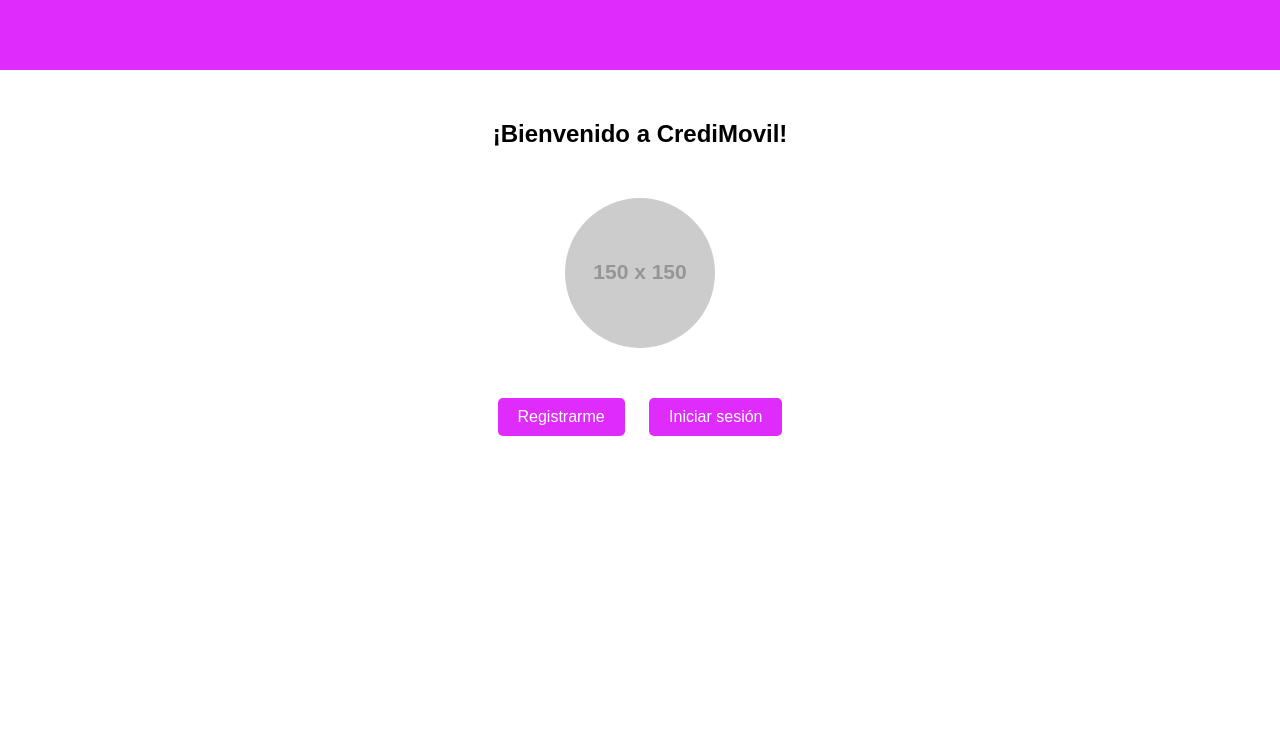
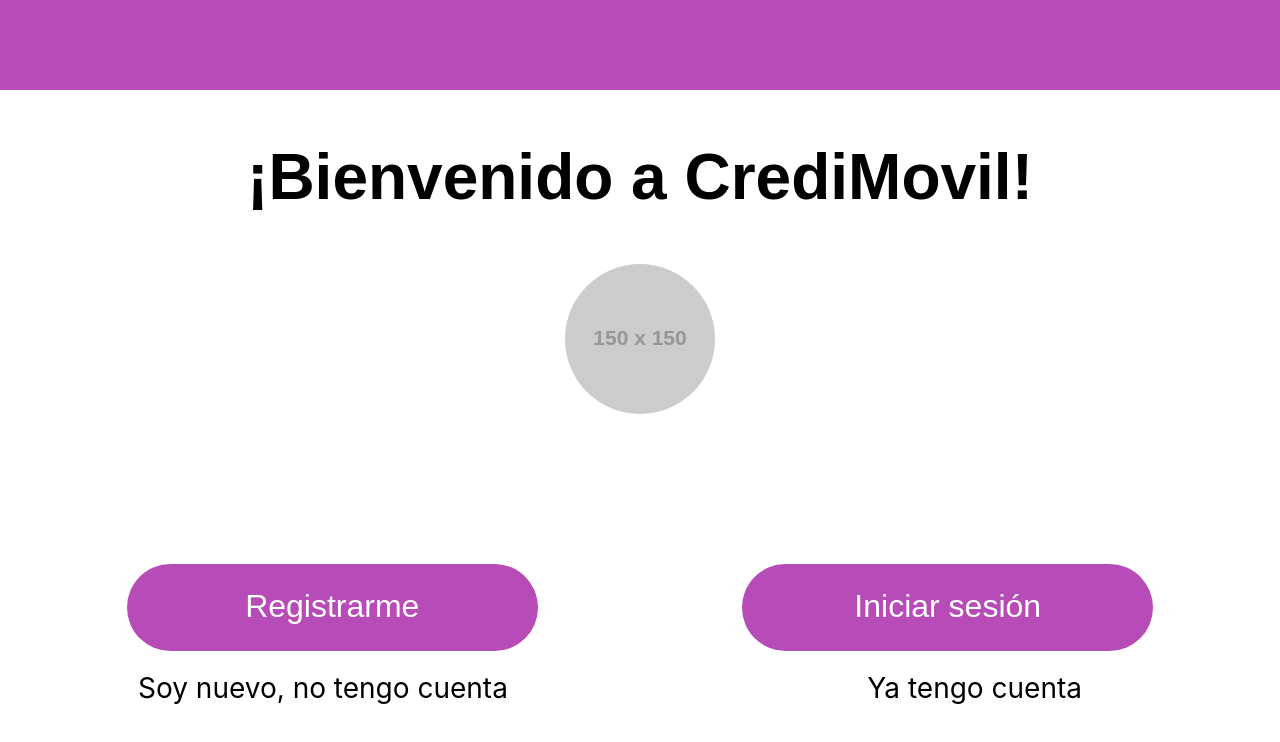
Before and after one commit to ChamejulOP/App-Finanzas, a website: page Index.html in a window 1280 px wide. Drawn offline with nearby package versions, Linux system fonts and the light colour scheme; placeholder pictures from the web are drawn by us.

Commit message:
Cambios en pantalla principal y registrar

```diff
--- a/Index.html
+++ b/Index.html
@@ -9,19 +9,21 @@
 
 </head>
 <body>
-    <div class="navbar">
+    <div class="navbar">  </div>
 
-
-
-    </div>
     <div class="titulo">¡Bienvenido a CrediMovil!</div>
     <div class="contenedor-imagen">
         <img src="https://via.placeholder.com/150" alt="Imagen circular">
     </div>
-    <div class="botones">
-        <a href="#" class="boton btnregistro" onclick="navegarRegistro()">Registrarme</a>
-        <a href="#" class="boton btniniciosesion">Iniciar sesión</a>
+    <div class="botones" style="margin-top: 150px;">
+        <a href="#" class="boton btnregistro" style="line-height: 85px;" onclick="navegarRegistro()">Registrarme</a>
+        <a href="#" class="boton btniniciosesion" style="line-height: 85px;">Iniciar sesión</a>
     </div>
+    <div style="margin-top: 20px;">
+        <a class="texto-debajo-boton1">Soy nuevo, no tengo cuenta</a>
+        <a class="texto-debajo-boton2">Ya tengo cuenta</a>
+    </div>
+</div>
     <script src="funciones.js"></script>
 </body>
 </html>
--- a/styles.css
+++ b/styles.css
@@ -5,8 +5,8 @@
 }
 .navbar {
     overflow: hidden;
-    background-color: #DF2BFC;
-    padding: 50px 10px 20px 10px;
+    background-color: #B74BB7;
+    height: 90px;
 }
 
 .navbar a {
@@ -24,7 +24,7 @@
 }
 
 .titulo {
-    font-size: 24px;
+    font-size: 64px;
     font-weight: bold;
     margin-top: 50px;
 }
@@ -49,12 +49,13 @@
 
 .boton {
     display: inline-block;
-    background-color: #DF2BFC;
+    background-color: #B74BB7;
     color: white;
-    padding: 10px 20px;
     text-decoration: none;
-    border-radius: 5px;
-    margin: 0 10px;
+    border-radius: 50px;
+    margin: 0 100px;
+    width: 411px;
+    height: 87px;
 }
 
 #registro-form{
@@ -64,7 +65,7 @@
     align-items: center;
 }
 .input-container {
-    width: 300px;
+    width: 650px;
     padding: 12px 20px;
     align-items: center;
 }
@@ -78,28 +79,68 @@
     display: inline-block;
     border: 1px solid #ccc;
     box-sizing: border-box;
+    border-radius: 50px;
+    background-color: #D9D9D9;
+    height: 62px;
+    font-size: 32px;
+    color: #9C9C9C;
 }
 
+::placeholder {
+    color: #9C9C9C; /* Cambia #ff0000 al código de color que desees */
+    font-family: SF Pro Display,SF Pro Icons,Helvetica Neue,Helvetica,Arial,sans-serif;
+  }
+
 input[type=submit] {
-    background-color: #4CAF50;
+    background-color: #B74BB7;
     color: white;
     padding: 14px 20px;
     margin: 8px 0;
     border: none;
     cursor: pointer;
-    width: 100%;
+    width: 712px;
+    height: 84px;
+    font-size: 32px;
 }
 
 input[type=submit]:hover {
     opacity: 0.8;
 }
 
+.boton.btnregistro {
+    font-size: 32px;
+}
+
+.boton.btniniciosesion{
+    font-size: 32px;
+}
+
+.texto-debajo-boton1{
+    display: inline-block;
+    text-align: center;
+    font-size: 28px;
+    font-family: SF Pro Display,SF Pro Icons,Helvetica Neue,Helvetica,Arial,sans-serif;
+    margin-right: 255px;
+    margin-left: 100px;
+}
+
+.texto-debajo-boton2{
+    display: inline-block;
+    text-align: center;
+    font-size: 28px;
+    margin-left: 100px;
+    margin-right: 160px;
+    font-family: SF Pro Display,SF Pro Icons,Helvetica Neue,Helvetica,Arial,sans-serif;
+}
+
+
+/*-------------------------------*/
 .boton-registro {
     display: inline-block;
     background-color: #DF2BFC;
     color: white;
     padding: 10px 20px;
     text-decoration: none;
-    border-radius: 5px;
+    border-radius: 50px;
     margin: 0 10px;
 }
```
Also changed, not shown: registro.html (+9 -14 lines).
